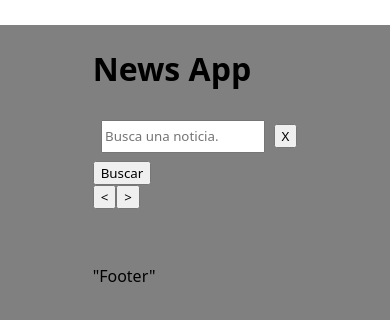
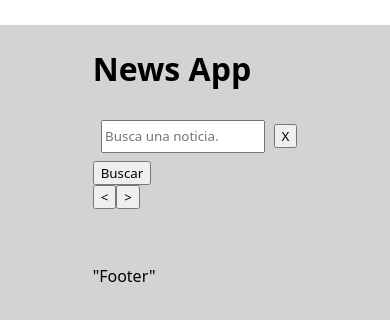
Before and after one commit to maxirama/news_app_challenge, a React (Create React App) app: page / in a window 390 px wide. Shown: the top 320 px of the page. Built offline with nearby package versions, Linux system fonts and the light colour scheme.

Commit message:
feat: mejoras significativas en las cards.

```diff
--- a/src/components/Header/index.tsx
+++ b/src/components/Header/index.tsx
@@ -8,10 +8,16 @@ import Pagination from "../Pagination";
 const Header = () => {
   const [searchValue, setSearchValue] = useState("");
   const dispatch = useDispatch();
-  const onNewsSearch = async () => {
+  const handleNewsSearch = async () => {
     if (searchValue !== "") {
       const newsData: any = fetchNewsData(searchValue);
       dispatch(newsData);
+    }
+  };
+
+  const handleKeyDown = (e: any) => {
+    if (e.key === "Enter") {
+      handleNewsSearch();
     }
   };
 
@@ -19,8 +25,12 @@ const Header = () => {
     <header>
       <h1> News App </h1>
       <div>
-        <SearchBar searchValue={searchValue} setSearchValue={setSearchValue} />
-        <SearchButton onNewsSearch={onNewsSearch} />
+        <SearchBar
+          searchValue={searchValue}
+          setSearchValue={setSearchValue}
+          handleKeyDown={handleKeyDown}
+        />
+        <SearchButton onNewsSearch={handleNewsSearch} />
         <Pagination />
       </div>
     </header>
--- a/src/components/Header/searchBar.tsx
+++ b/src/components/Header/searchBar.tsx
@@ -1,11 +1,13 @@
 interface SearchBarProps {
   searchValue: string;
   setSearchValue: Function;
+  handleKeyDown: any;
 }
 
 const SearchBar: React.FC<SearchBarProps> = ({
   searchValue,
   setSearchValue,
+  handleKeyDown,
 }) => {
   const handleChange = (e: any) => {
     setSearchValue(e.target.value);
@@ -21,6 +23,7 @@ const SearchBar: React.FC<SearchBarProps> = ({
       <input
         type="text"
         onChange={handleChange}
+        onKeyDown={handleKeyDown}
         value={searchValue}
         placeholder="Busca una noticia."
       />
--- a/src/components/NewsCard/index.tsx
+++ b/src/components/NewsCard/index.tsx
@@ -14,14 +14,24 @@ const NewsCard: React.FC<NewsCardProps> = ({ article }) => {
     dispatch(setSelectedArticle(article));
   };
 
+  const date = new Date(article.publishedAt);
+  const formattedDate = date.toLocaleDateString("en-US");
+
   return (
     <Link to="/article">
-      <div className="news-card" onClick={handleSelectArticle}>
-        <p>{`${article.title}`}</p>
-        <p>Por: {`${article.author}`}</p>
-        <img className="card-img" src={`${article.urlToImage}`} />
-        <p>{`${article.description}`}: 29/08/07 </p>
-      </div>
+      <article className="news-card" onClick={handleSelectArticle}>
+        <h3>{`${article.title}`}</h3>
+        <p className="news-author">
+          {`Por: `} <b>{`${article.author}`}</b>
+        </p>
+        <img
+          className="card-img"
+          src={`${article.urlToImage}`}
+          loading="eager"
+        />
+        <p>{`${article.description}`}</p>
+        <footer className="card-footer">{`${formattedDate}`}</footer>
+      </article>
     </Link>
   );
 };
--- a/src/components/NewsCard/styles/index.css
+++ b/src/components/NewsCard/styles/index.css
@@ -1,16 +1,40 @@
+* {
+  text-decoration: none;
+  color: black;
+  text-align: justify;
+}
+
 .news-card {
-  background-color: aqua;
+  background-color: whitesmoke;
   width: 20vw;
-  height: 10vh;
-  padding: 5px;
+  height: auto;
+  padding: 15px;
   display: flex;
-  margin: 5px;
+  margin-top: 5px;
   flex-direction: column;
   justify-content: center;
   overflow: hidden;
+  border-radius: 10px;
+  box-shadow: 2px 4px 5px #00000080;
+  transition: transform 0.3s ease;
 }
 
 .card-img {
-  width: 50%;
+  display: flex;
+  justify-content: center;
   height: 50%;
 }
+
+.news-author {
+  display: flex;
+  justify-content: flex-end;
+}
+
+.card-footer {
+  display: flex;
+  justify-content: flex-end;
+}
+
+.news-card:hover {
+  transform: scale(1.05);
+}
--- a/src/styles/index.css
+++ b/src/styles/index.css
@@ -4,13 +4,13 @@
 }
 
 .App {
-  background-color: gray;
+  background-color: lightgray;
   width: 100%;
-  height: 100vh; /* Esto hace que ocupe toda la altura de la ventana */
-  margin: auto; /* Centra horizontalmente */
+  height: 100vh;
+  margin: auto;
   display: flex;
-  flex-direction: column; /* Alinea el contenido en columna */
-  align-items: center; /* Centra horizontalmente */
+  flex-direction: column;
+  align-items: center;
   margin-top: 3vh;
   overflow: auto;
 }
@@ -31,20 +31,20 @@ input {
 
 .grid-container {
   display: grid;
-  grid-template-columns: repeat(3, 1fr); /* 3 columns */
-  gap: 20px; /* Gap between grid items */
+  grid-template-columns: repeat(3, 1fr);
+  gap: 20px;
   width: 100%;
   padding: 20px;
 }
 
 @media (max-width: 1024px) {
   .grid-container {
-    grid-template-columns: repeat(2, 1fr); /* 2 columns for smaller screens */
+    grid-template-columns: repeat(2, 1fr);
   }
 }
 
 @media (max-width: 768px) {
   .grid-container {
-    grid-template-columns: 1fr; /* 1 column for mobile screens */
+    grid-template-columns: 1fr;
   }
 }
```
